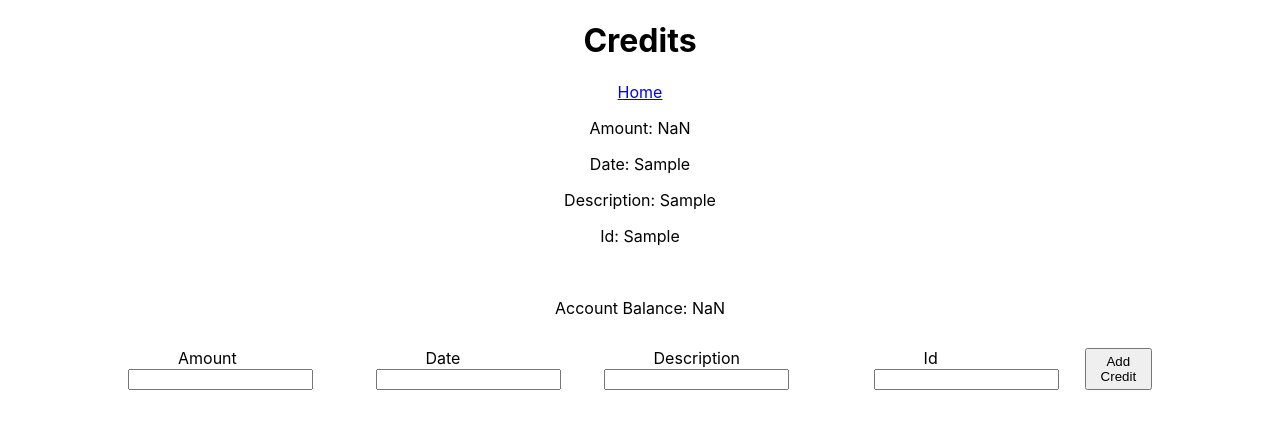
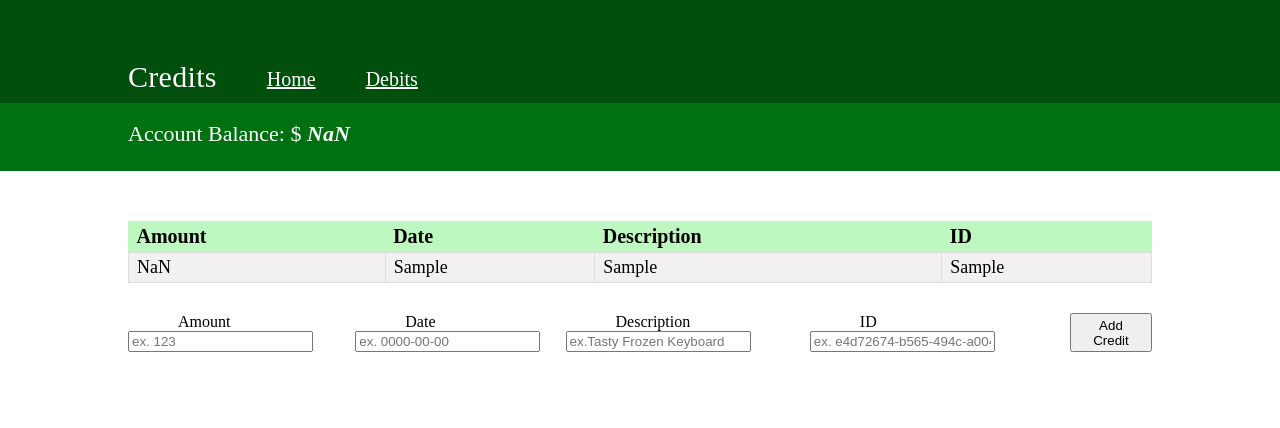
Before and after one commit to KanG98/Bank-of-React, a React (Create React App) app in the folder assignment-9/: page /credits in a window 1280 px wide. Both pictures are taken after typing "Sample", "Sample", "Sample", "Sample" into the empty fields and a click on the button "Add Credit". Shown: the top 428 px of the page. Built offline with nearby package versions, Linux system fonts and the light colour scheme; no server answers.

Commit message:
Added CSS to Credit and Home page

```diff
--- a/assignment-9/src/App.css
+++ b/assignment-9/src/App.css
@@ -10,6 +10,14 @@ nav{
   margin-bottom: -50px;
   background-color: #1d4e89;
 
+}
+
+.credit-nav {
+  display: flex;
+  padding-left: 10%;
+  align-items: center;
+  margin-bottom: -50px;
+  background-color: #004f0c;
 }
 
 .title{
@@ -45,6 +53,15 @@ table > tr > th {
   padding-left: 8px;
 }
 
+.table-credit{
+  margin-left: auto;
+  margin-right: auto;
+  text-align: left;
+  background-color: rgb(191, 247, 193);
+  padding: 4px;
+  padding-left: 8px;
+}
+
 .tableRow{
   font-size: 22px;
   border: 1px solid #dddddd;
@@ -61,6 +78,16 @@ table > tr > th {
   height: 50px;
   font-size: 22px;
   background-color: rgb(24, 100, 193);
+  color: white;
+  padding-top: 18px;
+  padding-left: 10%;
+  font-weight: 300;
+}
+
+#account-balance-credit{
+  height: 50px;
+  font-size: 22px;
+  background-color: #007111;
   color: white;
   padding-top: 18px;
   padding-left: 10%;
--- /dev/null
+++ b/assignment-9/src/Home.css
@@ -0,0 +1,37 @@
+.home-container {
+    width: 70%;
+    text-align: center;
+    background-color: #f4f4f4;
+    margin: auto;
+  }
+
+  .title-home {
+    background-color: rgb(0, 4, 135);
+    color: white;
+    font-size: 50px;
+    padding: 40px;
+    margin: auto;
+  }
+
+  .route-link {
+    background-color: black;
+    padding: 30px;
+  }
+
+  .route-link a {
+    text-decoration: none;
+    margin-right: 15px;
+    color: #f4f4f4;
+    background-color: #787777;
+    padding: 10px;
+    border: 1px solid #333333;
+    border-radius: 7px;
+  }
+
+  /* .route a:visited {
+    color: white;
+  } */
+
+  .balance {
+    font-size: 40px;
+  }
--- a/assignment-9/src/components/CreditCell.js
+++ b/assignment-9/src/components/CreditCell.js
@@ -6,25 +6,16 @@ class CreditCell extends Component {
         super(props)
     }
 
-  render() {
-    return (
-        <div style={{display: "block"}}>
-            <p>
-                Amount: {this.props.credit['amount']}
-            </p>
-            <p>
-                Date: {this.props.credit['date']}
-            </p>
-            <p>
-                Description: {this.props.credit['description']}
-            </p>
-            <p>
-                Id: {this.props.credit['id']}
-            </p>
-            <br></br>
-        </div>
-    );
-  }
+    render() {
+        return (
+            <tr className='tableRow'>
+                <td>{this.props.credit['amount']}</td>
+                <td>{this.props.credit['date']}</td>
+                <td>{this.props.credit['description']}</td>
+                <td>{this.props.credit['id']}</td>
+            </tr>
+        );
+      }
 }
 
 export default CreditCell;
--- a/assignment-9/src/components/Credits.js
+++ b/assignment-9/src/components/Credits.js
@@ -1,6 +1,7 @@
 import React, { Component } from 'react';
 import { Link } from 'react-router-dom';
 import CreditCell from './CreditCell'
+import "./../App.css"
 
 class Credits extends Component {
 
@@ -36,33 +37,42 @@ class Credits extends Component {
     render() {
         return (
             <div>
-                <center>
-                    <h1>Credits</h1>
+                <nav className='credit-nav'>
+                    <p className='title'>Credits</p>
+                    <Link to="/" className='link-to-home'>Home</Link>
+                    <Link to="/debits" className="link-to-home">Debits</Link>
+                </nav>
+                <h4 id="account-balance-credit">
+                    Account Balance:  $ <strong><em>{this.props.accountBalance}</em></strong>
+                </h4>
+                <table className='table-credit'>
+                    <tr className='table-credit'>
+                        <th className='table-credit'>Amount</th>
+                        <th className='table-credit'>Date</th>
+                        <th className='table-credit'>Description</th>
+                        <th className='table-credit'>ID</th>
+                    </tr>
+                    {this.props.creditBills.map((d) => <CreditCell key={d['id']} credit={d}/>)}
+                </table>
 
-                    <Link to="/">Home</Link>
-                    {this.props.creditBills.map((d) => <CreditCell key={d['id']} credit={d}/>)}
-                    <p>Account Balance: {this.props.accountBalance}</p>
-
-
-                </center>
                 <form onSubmit={this.handleSubmit}>
                         <div>
                             <label >Amount</label>
-                            <input type="text" name="amount" onChange={this.handleChange}/>
+                            <input type="text" name="amount" onChange={this.handleChange} placeholder='ex. 123'/>
                         </div>
                         <div>
                             <label >Date</label>
-                            <input type="text" name="date" onChange={this.handleChange}/>
+                            <input type="text" name="date" onChange={this.handleChange}  placeholder='ex. 0000-00-00'/>
                         </div>
                         <div>
                             <label >Description</label>
-                            <input type="text" name="description" onChange={this.handleChange}/>
+                            <input type="text" name="description" onChange={this.handleChange}  placeholder='ex.Tasty Frozen Keyboard'/>
                         </div>
                         <div>
-                            <label>Id</label>
-                            <input type="text" name="id" onChange={this.handleChange}/>
+                            <label>ID</label>
+                            <input type="text" name="id" onChange={this.handleChange}  placeholder='ex. e4d72674-b565-494c-a004-5d5761bf7890'/>
                         </div>
-                        <button >Add Credit</button>
+                        <button className="add-debit-btn">Add Credit</button>
                 </form>
             </div>
         );
--- a/assignment-9/src/components/Debits.js
+++ b/assignment-9/src/components/Debits.js
@@ -39,6 +39,7 @@ class Debits extends Component {
                 <nav>
                     <p className='title'>Debits</p>
                     <Link to="/" className='link-to-home'>Home</Link>
+                    <Link to="/credits" className="link-to-home">Credits</Link>
                 </nav>
                 <h4 id="account-balance">
                     Account Balance:  $ <strong><em>{this.props.accountBalance}</em></strong>
@@ -48,7 +49,7 @@ class Debits extends Component {
                         <th>Amount</th>
                         <th>Date</th>
                         <th>Description</th>
-                        <th>Id</th>
+                        <th>ID</th>
                     </tr>
                     {this.props.debitBills.map((d) => <DebitCell key={d['id']} debit={d}/>)}
                 </table>
@@ -57,19 +58,19 @@ class Debits extends Component {
                 <form onSubmit={this.handleSubmit}>
                         <div>
                             <label >Amount</label>
-                            <input type="text" name="amount" onChange={this.handleChange} placeholder='123'/>
+                            <input type="text" name="amount" onChange={this.handleChange} placeholder='ex. 123'/>
                         </div>
                         <div>
                             <label >Date</label>
-                            <input type="text" name="date" onChange={this.handleChange}  placeholder='0000-00-00'/>
+                            <input type="text" name="date" onChange={this.handleChange}  placeholder='ex. 0000-00-00'/>
                         </div>
                         <div>
                             <label >Description</label>
-                            <input type="text" name="description" onChange={this.handleChange}  placeholder='Tasty Frozen Keyboard'/>
+                            <input type="text" name="description" onChange={this.handleChange}  placeholder='ex.Tasty Frozen Keyboard'/>
                         </div>
                         <div>
-                            <label>Id</label>
-                            <input type="text" name="id" onChange={this.handleChange}  placeholder='e4d72674-b565-494c-a004-5d5761bf7890'/>
+                            <label>ID</label>
+                            <input type="text" name="id" onChange={this.handleChange}  placeholder='ex. e4d72674-b565-494c-a004-5d5761bf7890'/>
                         </div>
                         <button className="add-debit-btn">Add Debit</button>
                 </form>
--- a/assignment-9/src/components/Home.js
+++ b/assignment-9/src/components/Home.js
@@ -1,22 +1,31 @@
 import React, { Component } from 'react';
 import AcctBalance from './AcctBalance';
 import {Link} from 'react-router-dom';
+import bankImg from './images/Bank-PNG-File.png'
+import "./../Home.css"
 
 class Home extends Component {
   render() {
     return (
-      <div>
-        <center>
-        <img src="https://letstalkpayments.com/wp-content/uploads/2016/04/Bank.png" alt="bank" />
-        <h1>Bank of React</h1>
+      <div className="home-container">
+        <div className="title-home">
+        Assignment 9: Bank of React
+        </div>
+        <img src={bankImg} alt="bank" />
 
+        <div className="route-link">
         <Link to="/userProfile">User Profile</Link>
+        <Link to="/login">Login</Link>
         <Link to="/debits">Debits</Link>
         <Link to="/credits">Credits</Link>
+        </div>
 
+        <div className="balance">
         <AcctBalance accountBalance={this.props.accountBalance}/>
-        </center>
-      </div>
+        </div>
+
+        </div>
+
     );
   }
 }
--- a/assignment-9/src/components/Login.js
+++ b/assignment-9/src/components/Login.js
@@ -1,4 +1,5 @@
 import React, { Component } from 'react'
+import { Link } from 'react-router-dom';
 import { Navigate } from 'react-router-dom';
 
 class LogIn extends Component {
@@ -34,8 +35,12 @@ class LogIn extends Component {
       return (<Navigate replace to="/userProfile"/>)
     }
 
+
+
     return (
       <div>
+        <center>
+        <Link to="/">Home</Link>
         <form onSubmit={this.handleSubmit}>
           <div>
             <label htmlFor="userName">User Name</label>
@@ -47,6 +52,7 @@ class LogIn extends Component {
           </div>
           <button>Log In</button>
         </form>
+        </center>
       </div>
     )
   }
--- a/assignment-9/src/index.css
+++ b/assignment-9/src/index.css
@@ -1,13 +1,3 @@
 body {
   margin: 0;
-  font-family: -apple-system, BlinkMacSystemFont, 'Segoe UI', 'Roboto', 'Oxygen',
-    'Ubuntu', 'Cantarell', 'Fira Sans', 'Droid Sans', 'Helvetica Neue',
-    sans-serif;
-  -webkit-font-smoothing: antialiased;
-  -moz-osx-font-smoothing: grayscale;
 }
-
-code {
-  font-family: source-code-pro, Menlo, Monaco, Consolas, 'Courier New',
-    monospace;
-}
```
Also changed, not shown: assignment-9/src/components/images/Bank-PNG-File.png (added).
